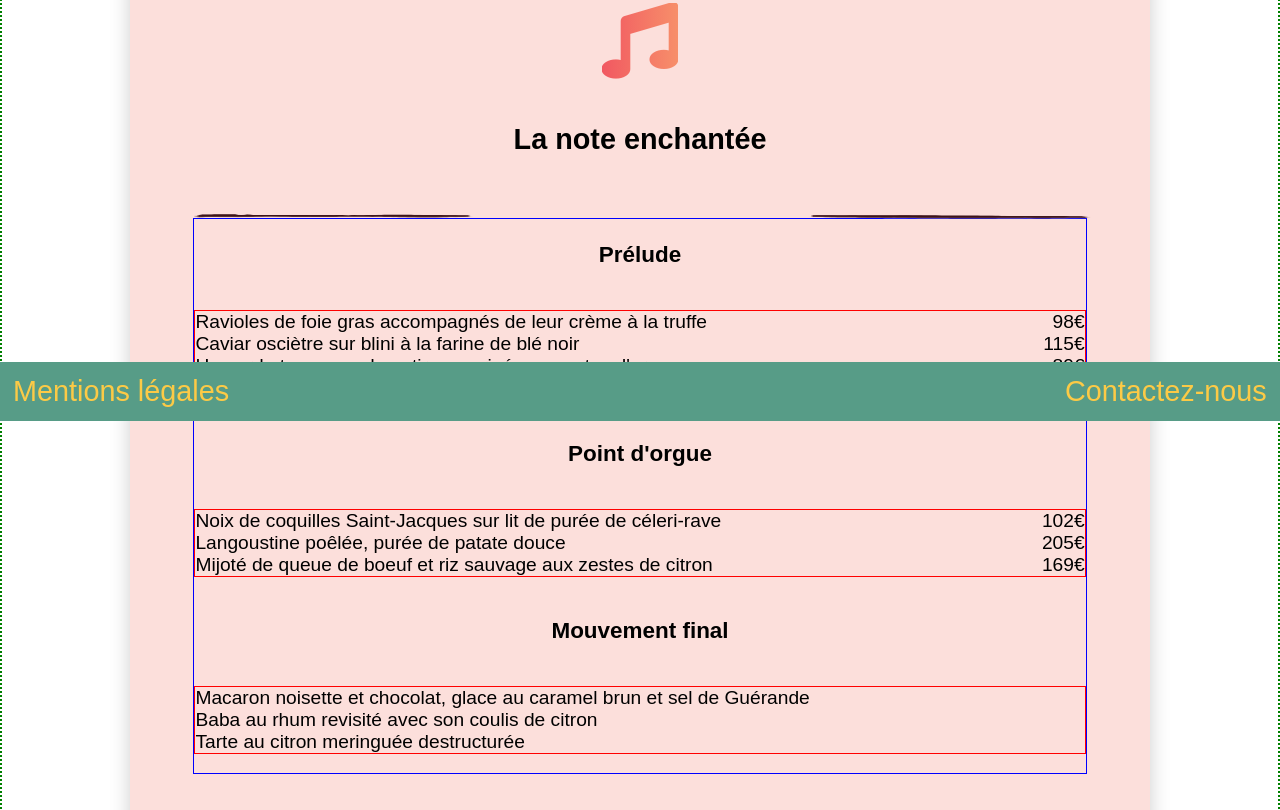
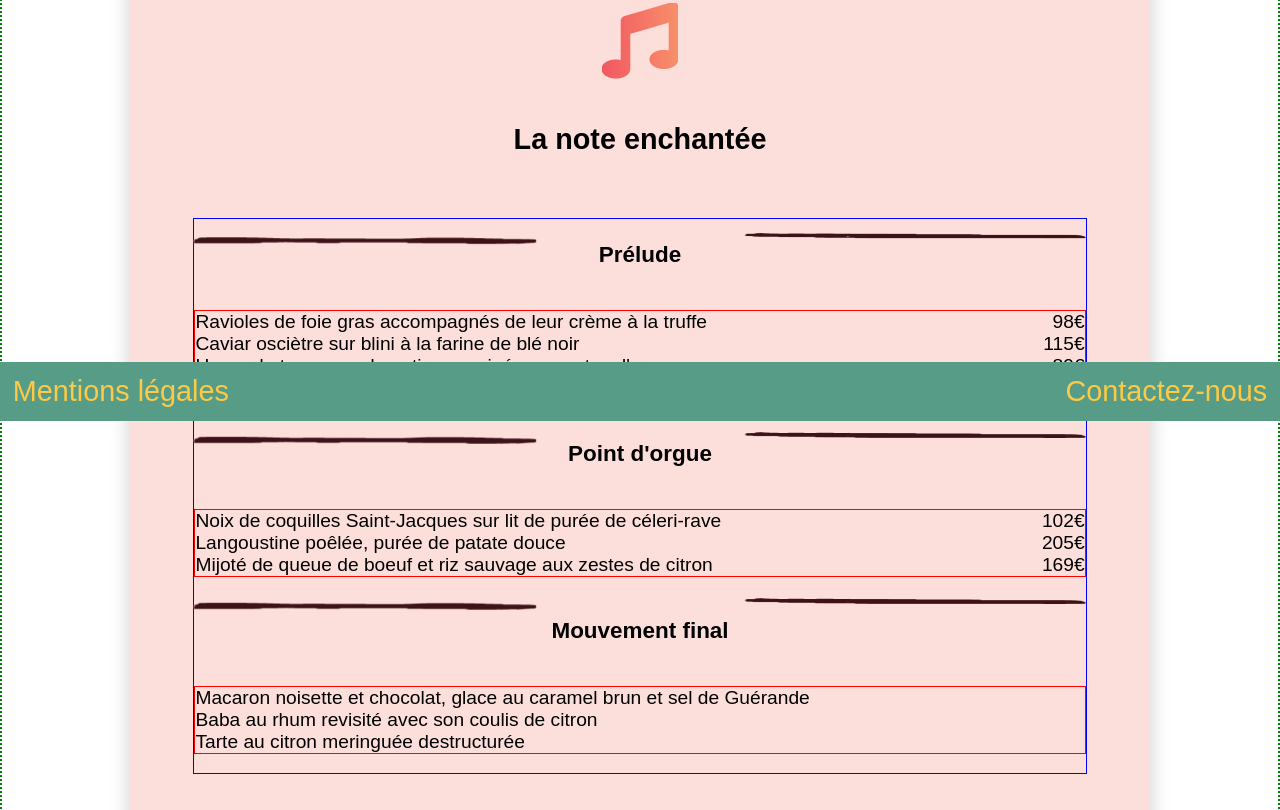
Before and after one commit to DelMout/ohmyfood, a website: page note_enchantee.html in a window 1280 px wide. Shown: the part 379-1189 px from the top of the page. Drawn offline with Linux system fonts and the light colour scheme.

Commit message:
Animations page 1 OK. Traits menu1 OK.

```diff
--- a/note_enchantee.html
+++ b/note_enchantee.html
@@ -31,8 +31,9 @@
 
             <div class="plats">
 
-                <img src="trait-premier.png" alt="trait" class="trait" />
+                <img src="trait_gauche.png" alt="traitg" class="trait_g_entree" />
                 <h3>Prélude</h3>
+                <img src="trait_droite.png" alt="traitd" class="trait_d_entree" />
 
                 <ul>
                     <li>
@@ -53,7 +54,10 @@
                     </li>
                 </ul>
 
+                <img src="trait_gauche.png" alt="traitg" class="trait_g_plat" />
                 <h3>Point d'orgue</h3>
+                <img src="trait_droite.png" alt="traitd" class="trait_d_plat" />
+
                 <ul>
                     <li>
                         Noix de coquilles Saint-Jacques sur lit de purée de céleri-rave
@@ -69,7 +73,9 @@
                     </li>
                 </ul>
 
+                <img src="trait_gauche.png" alt="traitg" class="trait_g_dessert" />
                 <h3>Mouvement final</h3>
+                <img src="trait_droite.png" alt="traitd" class="trait_d_dessert" />
                 <ul>
                     <li>
                         Macaron noisette et chocolat, glace au caramel brun et sel de Guérande
--- a/sass/main.scss
+++ b/sass/main.scss
@@ -13,15 +13,15 @@ $couleur-logo:rgb(252,202,70);
 
 @keyframes zoom-menu{
 	0%{
-		opacity:0;
-		transform:scale(0);
+		opacity:1;
+		transform:scale(1);
 	}
-	30%{
-		opacity:0.2;
+	60%{
+		opacity:0.5;
 	}
 	100%{
-		opacity:1;
-		transform:scale(1);
+		opacity:0.3;
+		transform:scale(2);
 	}
 }
 
@@ -53,10 +53,6 @@ body {
 $police-menu: Arial) {
 	background-color: $couleur-fond;
 
-	& p{
-		animation:zoom-menu 5s ease-out infinite;
-	}
-
 
 	& .resto {
 		background: linear-gradient(45deg, $couleur-debut-degrade 0%,$couleur-fin-degrade 100%);
@@ -72,6 +68,7 @@ $police-menu: Arial) {
 		font-family: $police-menu;
 	}
 }
+
 a {
 	text-decoration: none;
 
@@ -118,7 +115,9 @@ img {
 	padding-top: 6%;
 	padding-bottom: 0%;
 
-	& a{
+
+
+	& a {
 		box-shadow: 0 0 1em rgba(0,0,0,0.2);
 		width: 47%;
 		height: 45%;
@@ -139,16 +138,17 @@ img {
 
 }*/
 
-.accueil-menu{
-	width:100%;
-	height:100%;
-	display:flex;
-	justify-content:center;
-	align-items:center;
+.accueil-menu {
+	width: 100%;
+	height: 100%;
+	display: flex;
+	justify-content: center;
+	align-items: center;
+	text-align:center;
+	overflow:hidden;
 
-
-	& p {
-	text-align: center;
+	&:hover>p {
+		animation: zoom-menu 3s infinite ease-in-out alternate;
 	}
 }
 
@@ -217,7 +217,7 @@ footer {
 	justify-content: space-between;
 	padding: 1%;
 
-	& div{
+	&:hover>div{
 		animation:mention 3s infinite;
 	}
 }
@@ -311,7 +311,6 @@ h1{
 			margin-left: auto;
 			margin-right: auto;
 
-
 			&::after {
 				content: '';
 				position: absolute;
@@ -328,14 +327,49 @@ h1{
 			}
 		}
 
-		& .trait {
+		& .trait_g_entree {
 			position: absolute;
-			left: -3%;
-			top: -15%;
-			width: 107%;
-			transform: scaleY(0.3);
+			left: -0.5%;
+			top: -6%;
+			width: 40%;
+			height: 3%;
+		}
 
+		& .trait_d_entree {
+			position: absolute;
+			left: 61%;
+			top: -6%;
+			width: 40%;
+		}
 
+		& .trait_g_plat {
+			position: absolute;
+			left: -0.5%;
+			top: 30%;
+			width: 40%;
+			height: 3%;
+		}
+
+		& .trait_d_plat {
+			position: absolute;
+			left: 61%;
+			top: 30%;
+			width: 40%;
+		}
+
+		& .trait_g_dessert {
+			position: absolute;
+			left: -0.5%;
+			top: 60%;
+			width: 40%;
+			height: 3%;
+		}
+
+		& .trait_d_dessert {
+			position: absolute;
+			left: 61%;
+			top: 60%;
+			width: 40%;
 		}
 	}
 
@@ -354,6 +388,12 @@ h1{
 	}
 }
 
+hr{
+	width:40%;
+	height:1px;
+}
+
+
 
 
 @media only screen and (max-width: 992px)
```
Also changed, not shown: css/style.css, trait_droite.png (added), trait_gauche.png (added), 1 other file. Lines whose indentation alone changed are shown as unchanged.
